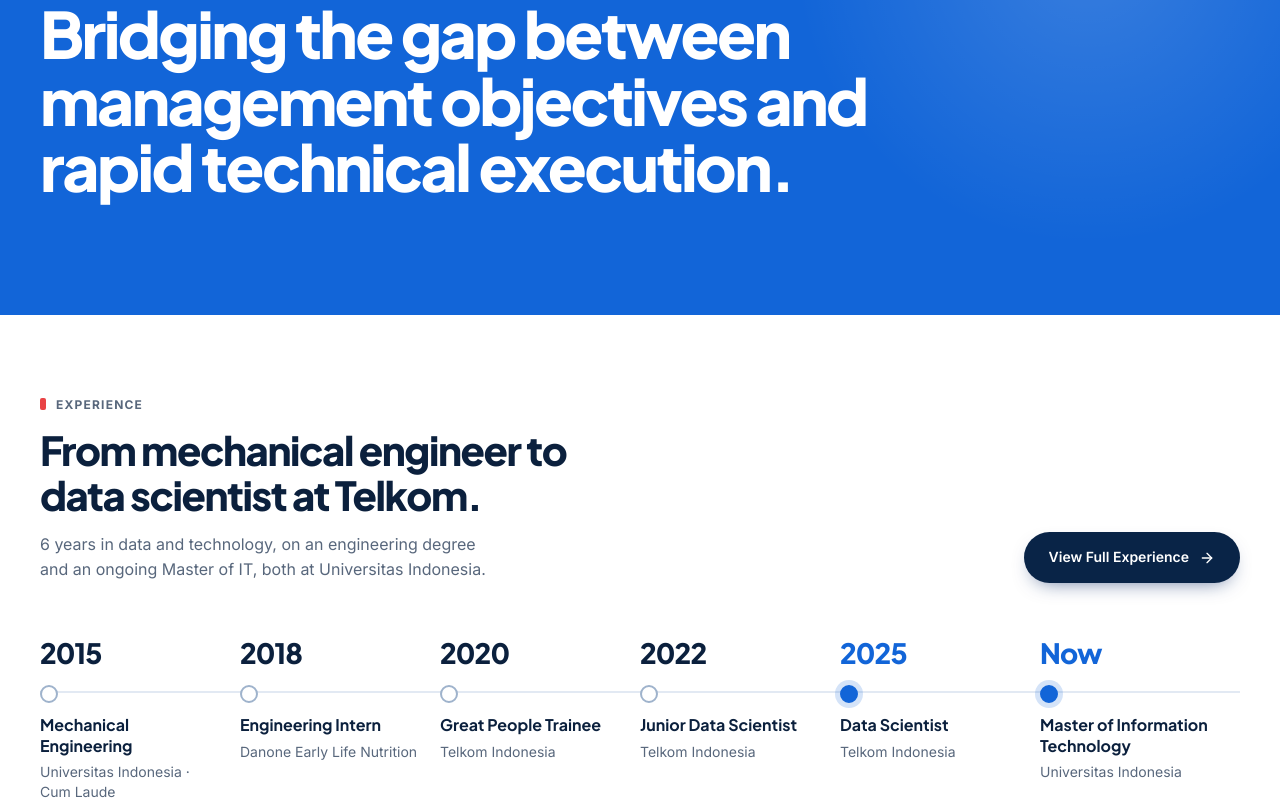
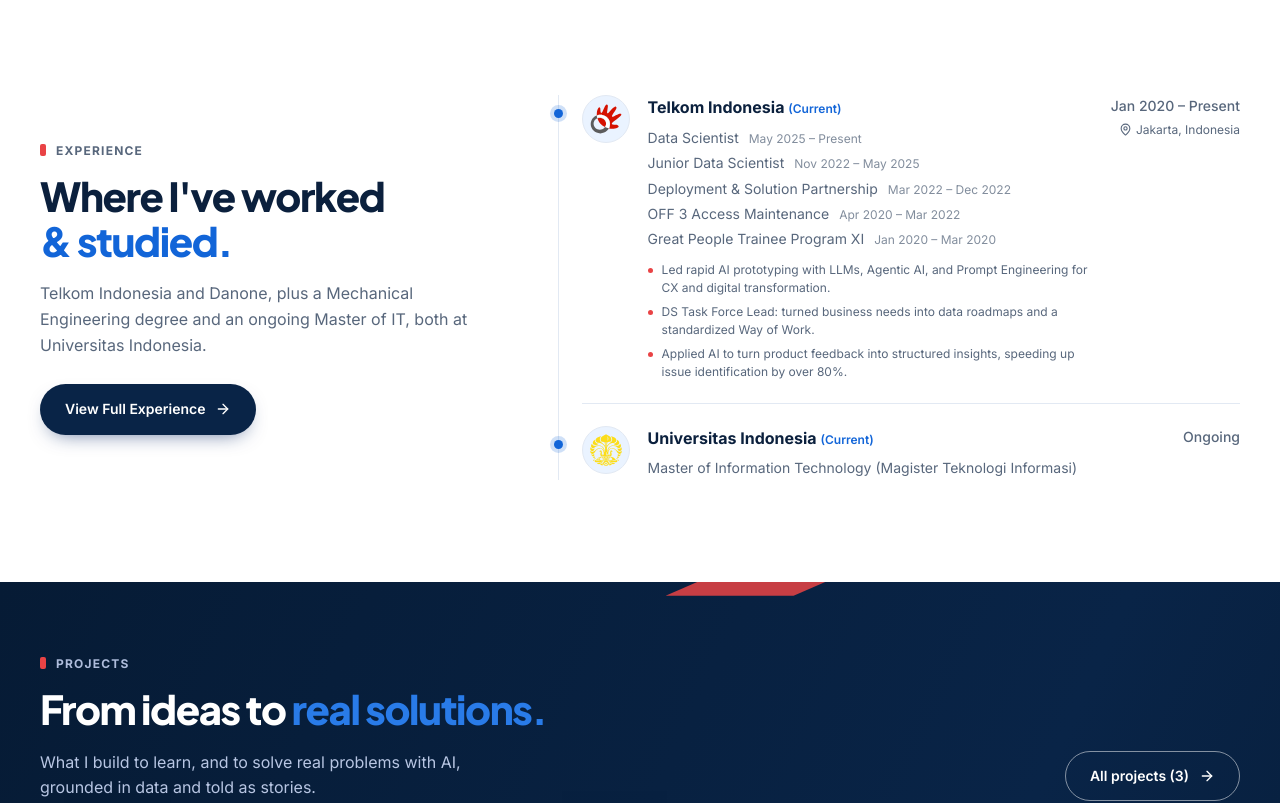
Before and after one commit to adryanra97/alvin-homepage, a Next.js app: page / in a window 1280 px wide. Shown: the part 1720-2523 px from the top of the page. Built offline with nearby package versions, Linux system fonts and the light colour scheme; no server answers.

Commit message:
revert: back to the previous home layout

```diff
--- a/app/globals.css
+++ b/app/globals.css
@@ -1252,74 +1252,3 @@ strong, b { font-weight: 700; }
   .skill-grid { grid-template-columns: repeat(2, minmax(0, 1fr)); }
   .cert-grid { grid-template-columns: minmax(0, 1fr); }
 }
-
-/* ==========================================================
-   Home: editorial rhythm. Every section gets its own shape,
-   one oversized element per screen, titles that state the point.
-   ========================================================== */
-:root { --fs-mega: clamp(3.4rem, 7.6vw, 6.5rem); }
-
-/* Section titles state the takeaway; no colour accent needed */
-.home-mk section h2 .accent { color: inherit; }
-.home-mk section h2 { max-width: 22ch; }
-.home-mk .pj-head .body-text { margin-top: 14px; }
-
-/* 1. Numbers band: the numbers are the headline */
-.home-mk .stat { padding: 44px 28px 40px; gap: 10px; justify-content: flex-end; }
-.home-mk .stat-num { font-size: var(--fs-mega); letter-spacing: -0.05em; line-height: .9; }
-.home-mk .stat-label { font-size: var(--fs-14); max-width: 24ch; }
-
-/* 2. About: photo and values side by side; the quote gets its own band */
-.home-mk .about-quote { display: none; }
-.home-mk .about-visual { grid-template-columns: 1fr 1fr; align-items: stretch; }
-.home-mk .values { grid-column: 2; grid-row: 1; grid-template-columns: 1fr; align-content: center; }
-
-/* 3. Statement band: one sentence, full width, accent colour */
-.mk-quote { background: var(--accent-blue); color: #fff; padding: clamp(72px, 9vw, 128px) 0; position: relative; overflow: hidden; }
-.mk-quote::after { content: ""; position: absolute; right: -8%; top: -40%; width: 46%; aspect-ratio: 1; border-radius: 50%; background: radial-gradient(closest-side, rgba(255, 255, 255, .16), transparent); pointer-events: none; }
-.mk-quote-label { font-size: var(--fs-12); font-weight: 700; letter-spacing: .1em; text-transform: uppercase; color: rgba(255, 255, 255, .82); display: flex; align-items: center; gap: 10px; }
-.mk-quote-label::before { content: ""; width: 28px; height: 3px; background: var(--accent-red); }
-.mk-quote blockquote { margin: 22px 0 0; }
-.mk-quote blockquote p { max-width: 19ch; }
-.mk-quote blockquote p { font-family: var(--font-display); font-size: var(--fs-h1); font-weight: 800; line-height: 1.04; letter-spacing: -0.04em; color: #fff; }
-:root[data-theme="dark"] .mk-quote { background: #0f4fae; }
-
-/* 4. Experience: a horizontal path instead of another stacked list */
-.mk-head { margin-bottom: 56px; }
-.mk-path { list-style: none; margin: 0; padding: 0; display: grid; grid-template-columns: repeat(6, minmax(0, 1fr)); position: relative; }
-.mk-path::before { content: ""; position: absolute; left: 0; right: 0; top: 52px; height: 2px; background: var(--border); }
-.mk-path li { position: relative; padding: 0 18px 0 0; display: flex; flex-direction: column; gap: 6px; }
-.mk-path li::before { content: ""; position: absolute; top: 46px; left: 0; width: 14px; height: 14px; border-radius: 50%; background: var(--surface); border: 2px solid #9fb3cc; }
-.mk-path li.is-current::before { background: var(--accent-blue); border-color: var(--accent-blue); box-shadow: 0 0 0 5px color-mix(in srgb, var(--accent-blue) 18%, transparent); }
-.mk-path-year { font-family: var(--font-display); font-size: var(--fs-28); font-weight: 800; letter-spacing: -0.03em; color: var(--text); line-height: 1; margin-bottom: 42px; }
-.mk-path li.is-current .mk-path-year { color: var(--accent-blue); }
-.mk-path strong { font-family: var(--font-display); font-size: var(--fs-16); line-height: 1.3; color: var(--text); }
-.mk-path-org { font-size: var(--fs-14); color: var(--muted); line-height: 1.4; }
-
-/* 5. Projects: other projects sit side by side, not as a list */
-.home-mk .pj-others { display: grid; grid-template-columns: 1fr 1fr; gap: 16px; }
-.home-mk .pj-others > .pj-found-label { grid-column: 1 / -1; margin-bottom: 0; }
-.home-mk .pj-other { margin: 0; }
-
-@media (max-width: 980px) {
-  .home-mk .about-visual { grid-template-columns: 1fr; }
-  .home-mk .values { grid-column: auto; grid-row: auto; grid-template-columns: repeat(3, 1fr); }
-  .mk-path { grid-template-columns: repeat(3, minmax(0, 1fr)); row-gap: 40px; }
-  .mk-path::before { display: none; }
-  .mk-path li { border-top: 2px solid var(--border); padding-top: 18px; }
-  .mk-path li.is-current { border-top-color: var(--accent-blue); }
-  .mk-path li::before { display: none; }
-  .mk-path-year { margin-bottom: 8px; }
-  .home-mk .pj-others { grid-template-columns: 1fr; }
-}
-@media (max-width: 640px) {
-  .home-mk .stat { padding: 24px 16px; }
-  .home-mk .stat-num { min-width: 3.2ch; }
-  .home-mk .values { grid-template-columns: 1fr; }
-  .mk-path { grid-template-columns: 1fr; row-gap: 0; padding-left: 22px; }
-  .mk-path::before { display: block; left: 6px; right: auto; top: 8px; bottom: 8px; width: 2px; height: auto; }
-  .mk-path li { border-top: 0; padding: 0 0 26px 18px; }
-  .mk-path li::before { display: block; top: 4px; left: -22px; }
-  .mk-path-year { font-size: var(--fs-22); margin-bottom: 4px; }
-  .mk-quote blockquote p { font-size: clamp(2rem, 9vw, 2.6rem); }
-}
--- a/app/page.tsx
+++ b/app/page.tsx
@@ -1,25 +1,14 @@
 import Link from "next/link";
 import { ArrowRight, Download } from "lucide-react";
 import AboutBlock from "@/components/AboutBlock";
+import ExperienceTimeline from "@/components/ExperienceTimeline";
 import ProjectShowcase from "@/components/ProjectShowcase";
 import SkillsBento from "@/components/SkillsBento";
 import { Skyline } from "@/components/Art";
 import { Icon, LinkedInIcon } from "@/components/icons";
-import { about, hero, profile, projects } from "@/data/site";
+import { hero, profile, projects } from "@/data/site";
 import { publicImage } from "@/lib/images";
 import HeroCollage from "@/components/HeroCollage";
-
-const NUMBER_WORDS = ["No", "One", "Two", "Three", "Four", "Five", "Six", "Seven", "Eight", "Nine", "Ten"];
-
-/** Career path for the home page: the few moves that explain the rest. */
-const CAREER_PATH = [
-  { year: "2015", role: "Mechanical Engineering", org: "Universitas Indonesia · Cum Laude" },
-  { year: "2018", role: "Engineering Intern", org: "Danone Early Life Nutrition" },
-  { year: "2020", role: "Great People Trainee", org: "Telkom Indonesia" },
-  { year: "2022", role: "Junior Data Scientist", org: "Telkom Indonesia" },
-  { year: "2025", role: "Data Scientist", org: "Telkom Indonesia", current: true },
-  { year: "Now", role: "Master of Information Technology", org: "Universitas Indonesia", current: true },
-];
 
 const highlights = (years: number) => [
   { value: `${years}+`, label: "years working with data and technology" },
@@ -33,7 +22,7 @@ export default function Home() {
   const years = new Date().getFullYear() - profile.careerStartYear;
 
   return (
-    <div className="home-mk">
+    <>
       {/* HERO */}
       <section className={`hero${heroImg ? " hero-photo" : ""}`}>
         {heroImg ? (
@@ -136,42 +125,26 @@ export default function Home() {
         <AboutBlock />
       </section>
 
-      {/* PRINCIPLE: one statement, full width */}
-      <section className="mk-quote" aria-label="How I work">
-        <div className="container">
-          <p className="mk-quote-label">How I work</p>
-          <blockquote>
-            <p>{about.quote}</p>
-          </blockquote>
-        </div>
-      </section>
-
       {/* EXPERIENCE (teaser) */}
       <section className="section section-alt">
-        <div className="container">
-          <div className="pj-head mk-head">
+        <div className="container exp-grid">
           <div>
             <p className="eyebrow">
               <span>Experience</span>
             </p>
-              <h2>From mechanical engineer to data scientist at Telkom.</h2>
+            <h2>
+              Where I've worked
+              <br />
+              <span className="accent">&amp; studied.</span>
+            </h2>
             <p className="body-text">
-                {years} years in data and technology, on an engineering degree and an ongoing Master of IT, both at Universitas Indonesia.
+              Telkom Indonesia and Danone, plus a Mechanical Engineering degree and an ongoing Master of IT, both at Universitas Indonesia.
             </p>
-            </div>
             <Link href="/experience" className="btn btn-primary">
               View Full Experience <ArrowRight size={16} />
             </Link>
           </div>
-          <ol className="mk-path">
-            {CAREER_PATH.map((c) => (
-              <li key={c.year + c.role} className={c.current ? "is-current" : undefined}>
-                <span className="mk-path-year">{c.year}</span>
-                <strong>{c.role}</strong>
-                <span className="mk-path-org">{c.org}</span>
-              </li>
-            ))}
-          </ol>
+          <ExperienceTimeline limit={2} />
         </div>
       </section>
 
@@ -183,7 +156,9 @@ export default function Home() {
               <p className="eyebrow eyebrow-light">
                 <span>Projects</span>
               </p>
-              <h2>{NUMBER_WORDS[projects.length] ?? projects.length} projects, each built to answer one real question.</h2>
+              <h2>
+                From ideas to <span className="accent-light">real solutions.</span>
+              </h2>
               <p className="body-text light">
                 What I build to learn, and to solve real problems with AI, grounded in data and told as stories.
               </p>
@@ -204,7 +179,9 @@ export default function Home() {
               <p className="eyebrow">
                 <span>Skills</span>
               </p>
-              <h2>Most of my time now goes into LLMs and agentic AI.</h2>
+              <h2>
+                Tools &amp; <span className="accent">technologies.</span>
+              </h2>
               <p className="body-text">
                 What I use to turn ideas into real solutions, and where it shows up.
               </p>
@@ -216,6 +193,6 @@ export default function Home() {
           <SkillsBento />
         </div>
       </section>
-    </div>
+    </>
   );
 }
```
Lines whose indentation alone changed are shown as unchanged.
